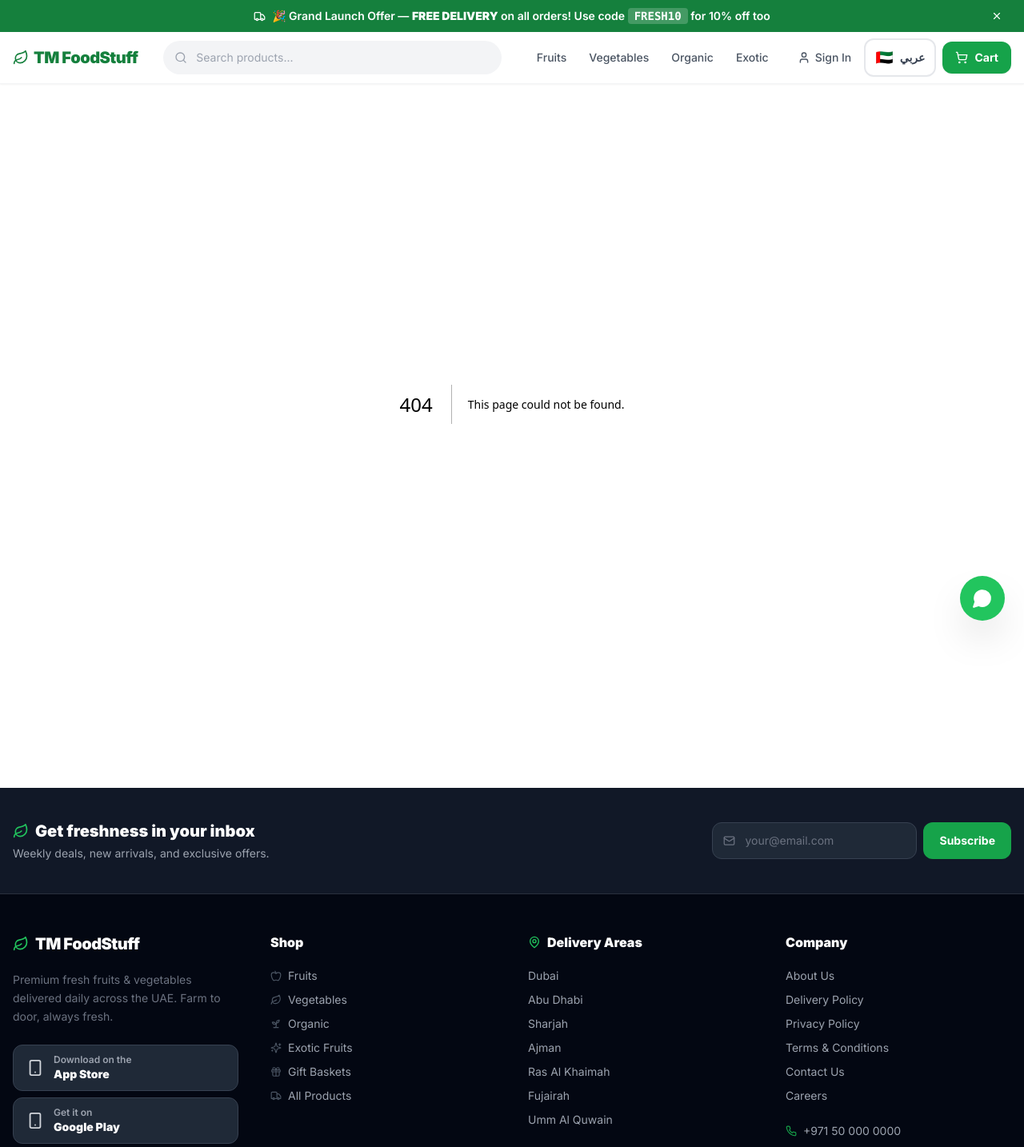
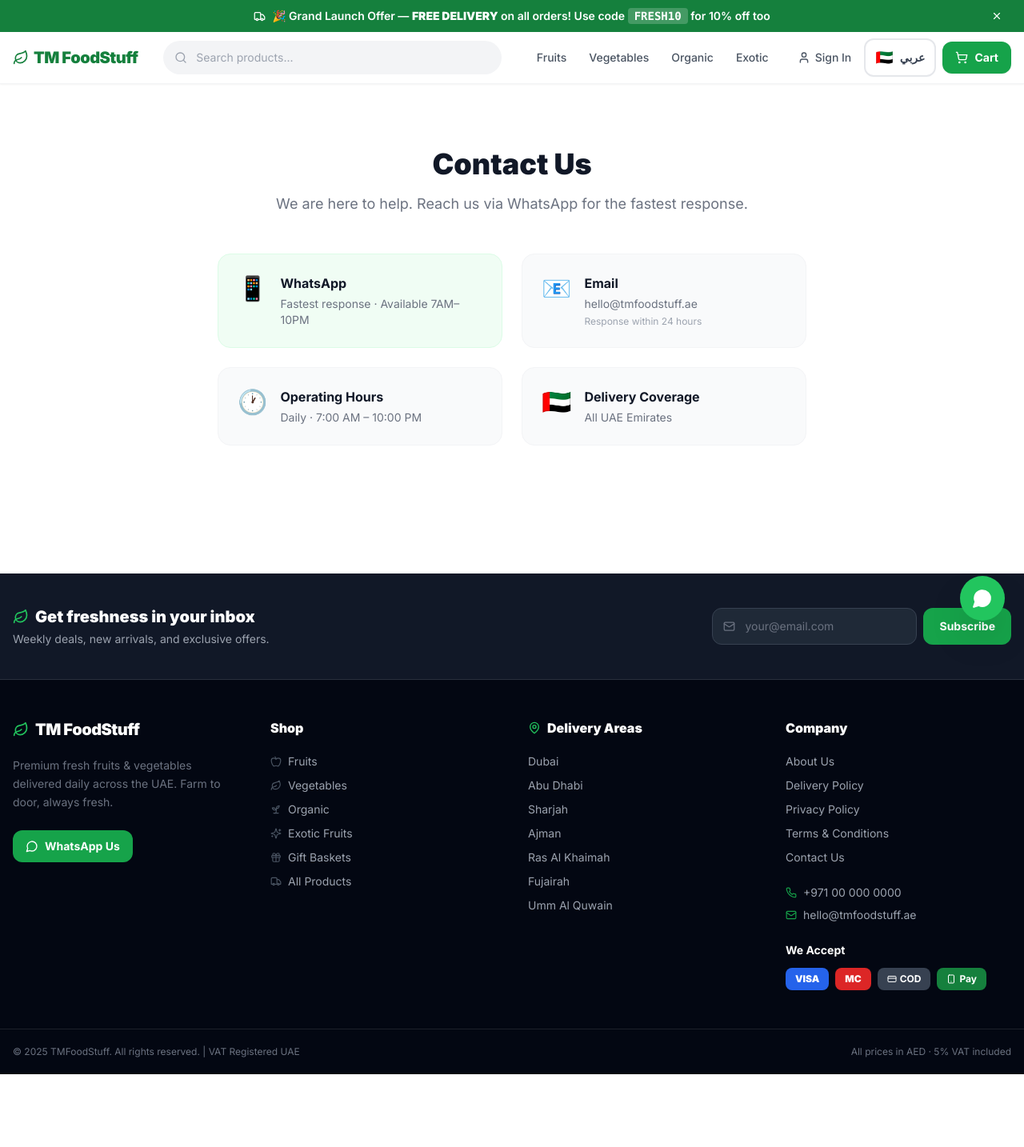
Before and after one commit to Suefyawn/TMFoodStuff, a Next.js app in the folder app/: page /contact in a window 1280 px wide. Before the commit this address had no page. Shown: the top 1434 px of the page at 80% size. After the commit the page ends 1343 px from the top, so only its background shows below. Built offline with nearby package versions, Linux system fonts and the light colour scheme; a web font is replaced by a local one.

Commit message:
fix: thorough audit - remove dummy content, fix placeholder links, add real pages, clean up

```diff
--- a/app/src/app/(store)/HomeContent.tsx
+++ b/app/src/app/(store)/HomeContent.tsx
@@ -2,7 +2,7 @@
 import Link from 'next/link'
 import ProductCard from '@/components/ProductCard'
 import { products } from '@/data/products'
-import { Truck, ShieldCheck, Clock, MessageCircle, Apple, Leaf, Sprout, Sparkles, Droplets, Gift, BadgeCheck, Zap, ChevronRight, MapPin, Star } from 'lucide-react'
+import { Truck, ShieldCheck, MessageCircle, Apple, Leaf, Sprout, Sparkles, Droplets, Gift, BadgeCheck, Zap, ChevronRight, MapPin } from 'lucide-react'
 import { useLang } from '@/lib/use-lang'
 
 const homeCategories = [
@@ -174,25 +174,13 @@
                 {tr.heroSubtitle}
               </p>
 
-              {/* Social proof */}
+              {/* Quality guarantee */}
               <div className="flex items-center justify-center lg:justify-start gap-3 mb-8 md:mb-10">
-                <div className="flex -space-x-2">
-                  {[0, 1, 2, 3].map(i => (
-                    <div key={i} className="w-8 h-8 md:w-9 md:h-9 rounded-full bg-white/20 border-2 border-white/30 flex items-center justify-center">
-                      <span className="text-white/60 text-xs font-bold">{String.fromCharCode(65 + i)}</span>
-                    </div>
-                  ))}
-                </div>
-                <div>
-                  <div className="flex items-center gap-1 text-amber-400 text-sm font-bold">
-                    {[0,1,2,3,4].map(i => <Star key={i} size={12} fill="currentColor" />)}
-                    <span className="text-white/80 font-normal ml-1">
-                      {lang === 'ar' ? 'موثوق من قِبَل' : 'Trusted by'}
-                    </span>
-                  </div>
-                  <div className="text-white font-black text-sm">
-                    {lang === 'ar' ? '+١٠٬٠٠٠ عائلة إماراتية' : '10,000+ UAE families'}
-                  </div>
+                <div className="flex items-center gap-2 bg-white/10 backdrop-blur-sm border border-white/20 rounded-full px-4 py-2">
+                  <BadgeCheck size={16} className="text-amber-400 flex-shrink-0" />
+                  <span className="text-white font-bold text-sm">
+                    {lang === 'ar' ? 'ضمان جودة ١٠٠٪' : '100% Fresh Quality Guarantee'}
+                  </span>
                 </div>
               </div>
 
@@ -235,7 +223,7 @@
           {/* Stats row */}
           <div className="mt-12 md:mt-16 grid grid-cols-3 gap-3 md:gap-6 max-w-xs md:max-w-lg mx-auto lg:mx-0">
             {[
-              { num: '90+', label: lang === 'ar' ? 'منتج طازج' : 'Fresh Products' },
+              { num: '150+', label: lang === 'ar' ? 'منتج طازج' : 'Fresh Products' },
               { num: '6', label: lang === 'ar' ? 'إمارات' : 'Emirates' },
               { num: '24/7', label: lang === 'ar' ? 'تجديد طازج' : 'Fresh Restocks' },
             ].map(s => (
--- /dev/null
+++ b/app/src/app/(store)/about/page.tsx
@@ -0,0 +1,24 @@
+export default function AboutPage() {
+  return (
+    <div className="max-w-3xl mx-auto px-4 py-20">
+      <h1 className="text-4xl font-black text-gray-900 mb-6">About TMFoodStuff</h1>
+      <p className="text-lg text-gray-600 mb-6 leading-relaxed">
+        TMFoodStuff is a premium fresh fruits and vegetables delivery service operating across the UAE.
+        We source directly from farms to bring you the freshest produce at fair prices, delivered to your door.
+      </p>
+      <div className="grid md:grid-cols-3 gap-6 mt-10">
+        {[
+          { icon: '🌱', title: 'Farm Direct', desc: 'We work directly with local and international farms, cutting out middlemen to ensure maximum freshness.' },
+          { icon: '⚡', title: 'Fast Delivery', desc: 'Same-day delivery across all UAE emirates. Order before 2PM for morning delivery.' },
+          { icon: '✅', title: 'Quality Promise', desc: 'Every item is checked before packing. Not satisfied? We will make it right, guaranteed.' },
+        ].map(item => (
+          <div key={item.title} className="bg-gray-50 rounded-2xl p-6">
+            <div className="text-3xl mb-3">{item.icon}</div>
+            <h3 className="font-bold text-gray-900 mb-2">{item.title}</h3>
+            <p className="text-gray-500 text-sm leading-relaxed">{item.desc}</p>
+          </div>
+        ))}
+      </div>
+    </div>
+  )
+}
--- /dev/null
+++ b/app/src/app/(store)/account/page.tsx
@@ -0,0 +1,21 @@
+export default function AccountPage() {
+  return (
+    <div className="max-w-2xl mx-auto px-4 py-24 text-center">
+      <div className="w-24 h-24 bg-gray-100 rounded-full flex items-center justify-center mx-auto mb-6">
+        <span className="text-4xl">👤</span>
+      </div>
+      <h1 className="text-3xl font-black text-gray-900 mb-3">Account</h1>
+      <p className="text-gray-500 text-lg mb-2">Coming Soon</p>
+      <p className="text-gray-400 text-sm mb-8">
+        Customer accounts are on their way. In the meantime, reach us via WhatsApp for order tracking and support.
+      </p>
+      {/* TODO: Replace with real WhatsApp number */}
+      <a
+        href="https://wa.me/971000000000?text=Hi%20TMFoodStuff%2C%20I%20need%20help%20with%20my%20order"
+        className="inline-flex items-center gap-2 bg-green-600 text-white font-bold px-6 py-3 rounded-xl hover:bg-green-700 transition-colors"
+      >
+        📱 WhatsApp Support
+      </a>
+    </div>
+  )
+}
--- /dev/null
+++ b/app/src/app/(store)/contact/page.tsx
@@ -0,0 +1,43 @@
+export default function ContactPage() {
+  return (
+    <div className="max-w-3xl mx-auto px-4 py-20 text-center">
+      <h1 className="text-4xl font-black text-gray-900 mb-4">Contact Us</h1>
+      <p className="text-gray-500 mb-12 text-lg">We are here to help. Reach us via WhatsApp for the fastest response.</p>
+      <div className="grid md:grid-cols-2 gap-6 text-left">
+        {/* TODO: Replace with real WhatsApp number */}
+        <a
+          href="https://wa.me/971000000000?text=Hi%20TMFoodStuff%2C%20I%20need%20help"
+          className="flex items-start gap-4 bg-green-50 border border-green-100 rounded-2xl p-6 hover:bg-green-100 transition-colors"
+        >
+          <span className="text-3xl">📱</span>
+          <div>
+            <div className="font-bold text-gray-900 mb-1">WhatsApp</div>
+            <div className="text-sm text-gray-500">Fastest response · Available 7AM–10PM</div>
+          </div>
+        </a>
+        <div className="flex items-start gap-4 bg-gray-50 border border-gray-100 rounded-2xl p-6">
+          <span className="text-3xl">📧</span>
+          <div>
+            <div className="font-bold text-gray-900 mb-1">Email</div>
+            <div className="text-sm text-gray-500">hello@tmfoodstuff.ae</div>
+            <div className="text-xs text-gray-400 mt-1">Response within 24 hours</div>
+          </div>
+        </div>
+        <div className="flex items-start gap-4 bg-gray-50 border border-gray-100 rounded-2xl p-6">
+          <span className="text-3xl">🕐</span>
+          <div>
+            <div className="font-bold text-gray-900 mb-1">Operating Hours</div>
+            <div className="text-sm text-gray-500">Daily · 7:00 AM – 10:00 PM</div>
+          </div>
+        </div>
+        <div className="flex items-start gap-4 bg-gray-50 border border-gray-100 rounded-2xl p-6">
+          <span className="text-3xl">🇦🇪</span>
+          <div>
+            <div className="font-bold text-gray-900 mb-1">Delivery Coverage</div>
+            <div className="text-sm text-gray-500">All UAE Emirates</div>
+          </div>
+        </div>
+      </div>
+    </div>
+  )
+}
--- /dev/null
+++ b/app/src/app/(store)/delivery-policy/page.tsx
@@ -0,0 +1,25 @@
+export default function DeliveryPolicyPage() {
+  return (
+    <div className="max-w-3xl mx-auto px-4 py-20">
+      <h1 className="text-4xl font-black text-gray-900 mb-8">Delivery Policy</h1>
+      <div className="space-y-6 text-gray-600 leading-relaxed">
+        <section>
+          <h2 className="text-xl font-bold text-gray-900 mb-3">Delivery Areas</h2>
+          <p>We deliver across all UAE emirates: Dubai, Abu Dhabi, Sharjah, Ajman, Ras Al Khaimah, Fujairah, and Umm Al Quwain.</p>
+        </section>
+        <section>
+          <h2 className="text-xl font-bold text-gray-900 mb-3">Delivery Times</h2>
+          <p>We offer three delivery slots daily: Morning (8AM–12PM), Afternoon (12PM–5PM), and Evening (5PM–10PM). Same-day delivery is available for orders placed before 2PM.</p>
+        </section>
+        <section>
+          <h2 className="text-xl font-bold text-gray-900 mb-3">Delivery Fees</h2>
+          <p>During our launch period, delivery is free on all orders. Standard delivery fee after the launch period will be AED 10 for orders under AED 150. Orders above AED 150 always qualify for free delivery.</p>
+        </section>
+        <section>
+          <h2 className="text-xl font-bold text-gray-900 mb-3">Cash on Delivery</h2>
+          <p>For COD orders, a valid card is required as a security guarantee. Your card will only be charged if you are unavailable at the time of delivery.</p>
+        </section>
+      </div>
+    </div>
+  )
+}
--- /dev/null
+++ b/app/src/app/(store)/privacy/page.tsx
@@ -0,0 +1,22 @@
+export default function PrivacyPage() {
+  return (
+    <div className="max-w-3xl mx-auto px-4 py-20">
+      <h1 className="text-4xl font-black text-gray-900 mb-8">Privacy Policy</h1>
+      <div className="space-y-6 text-gray-600 leading-relaxed">
+        <p>Last updated: March 2025</p>
+        <section>
+          <h2 className="text-xl font-bold text-gray-900 mb-3">Information We Collect</h2>
+          <p>We collect information you provide when placing orders: name, phone number, email address, and delivery address. We also collect payment information which is processed securely and never stored on our servers.</p>
+        </section>
+        <section>
+          <h2 className="text-xl font-bold text-gray-900 mb-3">How We Use Your Information</h2>
+          <p>Your information is used solely to process and deliver your orders, send order confirmations via WhatsApp, and improve our service. We do not sell or share your personal data with third parties.</p>
+        </section>
+        <section>
+          <h2 className="text-xl font-bold text-gray-900 mb-3">Contact</h2>
+          <p>For privacy-related inquiries, contact us via WhatsApp or email.</p>
+        </section>
+      </div>
+    </div>
+  )
+}
--- /dev/null
+++ b/app/src/app/(store)/terms/page.tsx
@@ -0,0 +1,22 @@
+export default function TermsPage() {
+  return (
+    <div className="max-w-3xl mx-auto px-4 py-20">
+      <h1 className="text-4xl font-black text-gray-900 mb-8">Terms &amp; Conditions</h1>
+      <div className="space-y-6 text-gray-600 leading-relaxed">
+        <p>Last updated: March 2025</p>
+        <section>
+          <h2 className="text-xl font-bold text-gray-900 mb-3">Orders &amp; Payment</h2>
+          <p>All orders are subject to product availability. Prices are in UAE Dirhams (AED) and include 5% VAT. For Cash on Delivery orders, a card is required as guarantee and will only be charged if delivery fails due to customer unavailability.</p>
+        </section>
+        <section>
+          <h2 className="text-xl font-bold text-gray-900 mb-3">Returns &amp; Refunds</h2>
+          <p>If you receive damaged or incorrect items, contact us via WhatsApp within 24 hours of delivery. We will arrange a replacement or refund at no cost to you.</p>
+        </section>
+        <section>
+          <h2 className="text-xl font-bold text-gray-900 mb-3">Governing Law</h2>
+          <p>These terms are governed by the laws of the United Arab Emirates.</p>
+        </section>
+      </div>
+    </div>
+  )
+}
--- a/app/src/components/Footer.tsx
+++ b/app/src/components/Footer.tsx
@@ -1,6 +1,6 @@
 'use client'
 import Link from 'next/link'
-import { MessageCircle, Smartphone, CreditCard, Phone, MapPin, Leaf, Apple, Sprout, Sparkles, Gift, Truck, Mail } from 'lucide-react'
+import { MessageCircle, CreditCard, Phone, MapPin, Leaf, Apple, Sprout, Sparkles, Gift, Truck, Mail, Smartphone } from 'lucide-react'
 import { NewsletterForm } from './NewsletterForm'
 import { useLang } from '@/lib/use-lang'
 
@@ -21,14 +21,15 @@
   ]
 
   const companyLinks = lang === 'ar'
-    ? [['من نحن', '#'], ['سياسة التوصيل', '#'], ['سياسة الخصوصية', '#'], ['الشروط والأحكام', '#'], ['اتصل بنا', '#'], ['وظائف', '#']]
-    : [['About Us', '#'], ['Delivery Policy', '#'], ['Privacy Policy', '#'], ['Terms & Conditions', '#'], ['Contact Us', '#'], ['Careers', '#']]
+    ? [['من نحن', '/about'], ['سياسة التوصيل', '/delivery-policy'], ['سياسة الخصوصية', '/privacy'], ['الشروط والأحكام', '/terms'], ['اتصل بنا', '/contact']]
+    : [['About Us', '/about'], ['Delivery Policy', '/delivery-policy'], ['Privacy Policy', '/privacy'], ['Terms & Conditions', '/terms'], ['Contact Us', '/contact']]
 
   return (
     <>
       {/* WhatsApp floating button — above bottom nav on mobile */}
+      {/* TODO: Replace with real WhatsApp number */}
       <a
-        href="https://wa.me/971500000000"
+        href="https://wa.me/971000000000?text=Hi%20TMFoodStuff%2C%20I%20need%20help%20with%20my%20order"
         target="_blank"
         rel="noopener noreferrer"
         className="fixed bottom-20 right-4 md:bottom-6 md:right-6 z-40 w-14 h-14 bg-green-500 hover:bg-green-600 text-white rounded-full shadow-2xl flex items-center justify-center transition-all hover:scale-110 active:scale-95"
@@ -68,26 +69,9 @@
                 : 'Premium fresh fruits & vegetables delivered daily across the UAE. Farm to door, always fresh.'}
             </p>
 
-            {/* App download badges */}
-            <div className="flex flex-col gap-2 mb-5">
-              <button className="flex items-center gap-3 bg-gray-800 hover:bg-gray-700 border border-gray-700 text-white rounded-xl px-4 py-2.5 text-sm font-semibold transition-colors w-full">
-                <Smartphone size={22} className="text-gray-300 flex-shrink-0" />
-                <div className="text-left">
-                  <div className="text-xs text-gray-400">{lang === 'ar' ? 'حمّل من' : 'Download on the'}</div>
-                  <div className="font-black text-sm">App Store</div>
-                </div>
-              </button>
-              <button className="flex items-center gap-3 bg-gray-800 hover:bg-gray-700 border border-gray-700 text-white rounded-xl px-4 py-2.5 text-sm font-semibold transition-colors w-full">
-                <Smartphone size={22} className="text-gray-300 flex-shrink-0" />
-                <div className="text-left">
-                  <div className="text-xs text-gray-400">{lang === 'ar' ? 'احصل عليه من' : 'Get it on'}</div>
-                  <div className="font-black text-sm">Google Play</div>
-                </div>
-              </button>
-            </div>
-
+            {/* TODO: Replace with real WhatsApp number */}
             <a
-              href="https://wa.me/971500000000"
+              href="https://wa.me/971000000000?text=Hi%20TMFoodStuff%2C%20I%20need%20help%20with%20my%20order"
               target="_blank"
               rel="noopener noreferrer"
               className="inline-flex items-center gap-2 bg-green-600 text-white text-sm font-bold px-4 py-2.5 rounded-xl hover:bg-green-700 transition-colors"
@@ -142,9 +126,10 @@
 
             {/* Contact */}
             <div className="mt-6 space-y-2">
-              <a href="tel:+971500000000" className="flex items-center gap-2 text-sm hover:text-white transition-colors">
+              {/* TODO: Replace with real phone number */}
+              <a href="tel:+971000000000" className="flex items-center gap-2 text-sm hover:text-white transition-colors">
                 <Phone size={14} className="text-green-600 flex-shrink-0" />
-                +971 50 000 0000
+                +971 00 000 0000
               </a>
               <a href="mailto:hello@tmfoodstuff.ae" className="flex items-center gap-2 text-sm hover:text-white transition-colors">
                 <Mail size={14} className="text-green-600 flex-shrink-0" />
--- a/app/src/components/MobileNav.tsx
+++ b/app/src/components/MobileNav.tsx
@@ -14,7 +14,7 @@
     { href: '/', icon: Home, label: lang === 'ar' ? 'الرئيسية' : 'Home' },
     { href: '/shop', icon: ShoppingBag, label: lang === 'ar' ? 'تسوق' : 'Shop' },
     { href: '/cart', icon: ShoppingCart, label: tr.cart, badge: totalItems },
-    { href: '#', icon: User, label: lang === 'ar' ? 'حسابي' : 'Account' },
+    { href: '/account', icon: User, label: lang === 'ar' ? 'حسابي' : 'Account' },
   ]
 
   return (
--- a/app/src/components/Navbar.tsx
+++ b/app/src/components/Navbar.tsx
@@ -81,7 +81,7 @@
 
           {/* Right side */}
           <div className="flex items-center gap-2 flex-shrink-0">
-            <Link href="#" className="hidden md:flex items-center gap-1.5 text-sm font-medium text-gray-600 hover:text-green-600 transition-colors px-2">
+            <Link href="/account" className="hidden md:flex items-center gap-1.5 text-sm font-medium text-gray-600 hover:text-green-600 transition-colors px-2">
               <User size={16} />
               <span>{tr.signIn}</span>
             </Link>
@@ -151,7 +151,7 @@
             ))}
             <div className="border-t border-gray-100 pt-2 mt-1">
               <Link
-                href="#"
+                href="/account"
                 className="flex items-center gap-2 px-3 py-3 min-h-[44px] text-sm font-medium text-gray-700 hover:text-green-600 hover:bg-green-50 rounded-lg transition-colors"
               >
                 <User size={16} />
--- a/app/src/lib/translations.ts
+++ b/app/src/lib/translations.ts
@@ -96,7 +96,7 @@
     fruits: 'فواكه',
     vegetables: 'خضروات',
     organic: 'عضوي',
-    exotic: 'غريب',
+    exotic: 'فواكه نادرة',
     allProducts: 'جميع المنتجات',
     cart: 'السلة',
     signIn: 'تسجيل الدخول',
```
